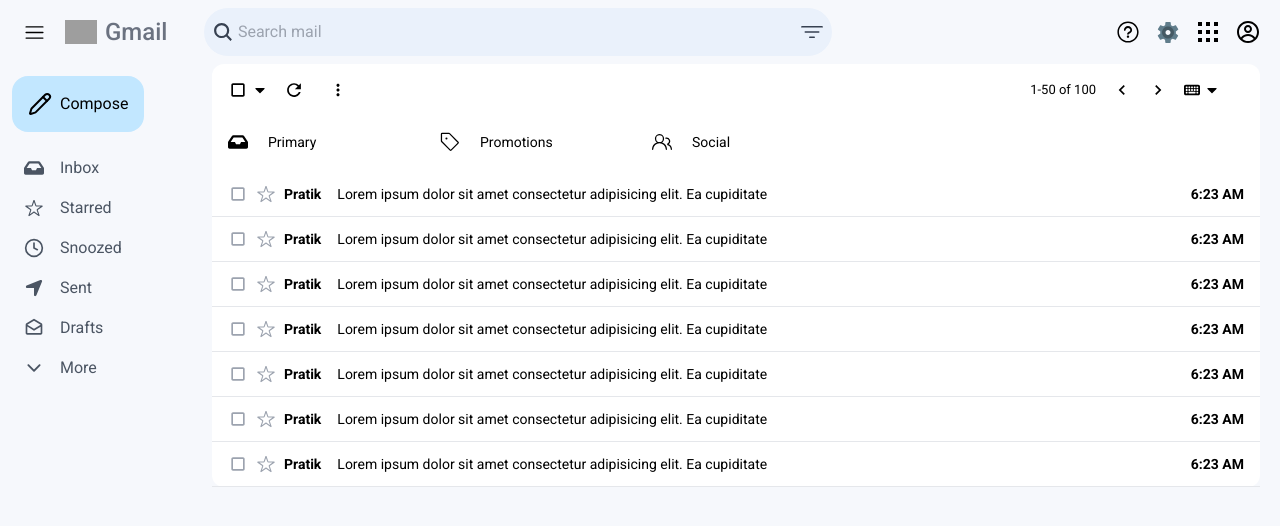
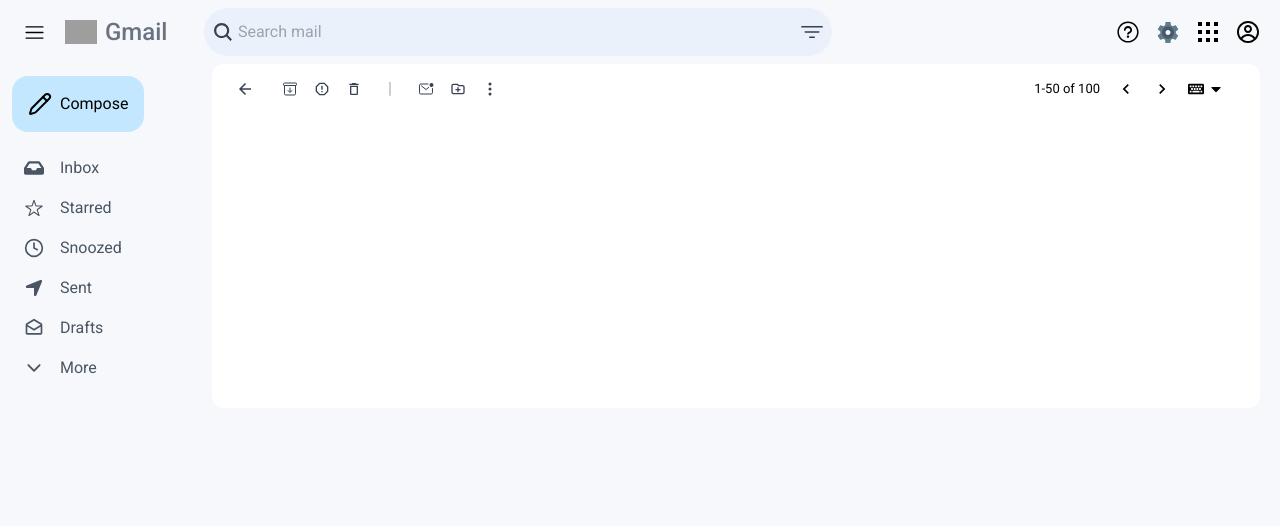
Before and after one commit to Pycreater/gmail-clone, a React (Vite) app in the folder frontend/: page /mail/1 in a window 1280 px wide. Shown: the top 526 px of the page. Built offline with nearby package versions, Linux system fonts and the light colour scheme; grey boxes are pictures that could not be loaded.

Commit message:
feat(routing) add routing and redux tookit

```diff
--- a/frontend/package.json
+++ b/frontend/package.json
@@ -13,7 +13,8 @@
     "react": "^18.3.1",
     "react-avatar": "^5.0.3",
     "react-dom": "^18.3.1",
-    "react-icons": "^5.2.1"
+    "react-icons": "^5.2.1",
+    "react-router-dom": "^6.26.0"
   },
   "devDependencies": {
     "@eslint/js": "^9.8.0",
--- a/frontend/src/App.jsx
+++ b/frontend/src/App.jsx
@@ -1,15 +1,31 @@
+import Body from "./components/Body";
 import InBox from "./components/InBox";
+import Mail from "./components/Mail";
 import NavBar from "./components/NavBar";
-import SideBar from "./components/SideBar";
+import { createBrowserRouter, RouterProvider } from "react-router-dom";
+
+const appRouter = createBrowserRouter([
+  {
+    path: "/",
+    element: <Body />,
+    children: [
+      {
+        path: "/",
+        element: <InBox />,
+      },
+      {
+        path: "/mail/:id",
+        element: <Mail />,
+      },
+    ],
+  },
+]);
 
 function App() {
   return (
     <div className="bg-[#F6F8FC] h-screen">
       <NavBar />
-      <div className="flex">
-        <SideBar />
-        <InBox />
-      </div>
+      <RouterProvider router={appRouter} />
     </div>
   );
 }
--- /dev/null
+++ b/frontend/src/components/Body.jsx
@@ -0,0 +1,13 @@
+import { Outlet } from "react-router-dom";
+import SideBar from "./SideBar";
+
+const Body = () => {
+  return (
+    <div className="flex">
+      <SideBar />
+      <Outlet />
+    </div>
+  );
+};
+
+export default Body;
--- a/frontend/src/components/Email.jsx
+++ b/frontend/src/components/Email.jsx
@@ -1,9 +1,19 @@
 import { IoIosStarOutline } from "react-icons/io";
 import { MdCropSquare } from "react-icons/md";
+import { useNavigate } from "react-router-dom";
 
 const Email = () => {
+  const navigate = useNavigate();
+
+  const openMail = () => {
+    navigate("/mail/hhhs");
+  };
+
   return (
-    <div className="flex items-center justify-between border-b border-gray-200 px-4 py-3 text-sm hover:cursor-pointer hover:shadow-md">
+    <div
+      onClick={openMail}
+      className="flex items-center justify-between border-b border-gray-200 px-4 py-3 text-sm hover:cursor-pointer hover:shadow-md"
+    >
       <div className="flex gap-2">
         <div className="text-gray-400">
           <MdCropSquare size={"20px"} />
--- /dev/null
+++ b/frontend/src/components/Mail.jsx
@@ -0,0 +1,84 @@
+import { IoMdArrowBack } from "react-icons/io";
+import { useNavigate } from "react-router-dom";
+import { IoArchiveOutline } from "react-icons/io5";
+import { PiLineVerticalThin } from "react-icons/pi";
+import { MdKeyboardArrowLeft, MdKeyboardArrowRight } from "react-icons/md";
+import { FaCaretDown, FaKeyboard } from "react-icons/fa";
+import { RiSpam2Line } from "react-icons/ri";
+import { MdOutlineDeleteOutline } from "react-icons/md";
+import { IoMailUnreadOutline } from "react-icons/io5";
+import { HiOutlineFolderAdd } from "react-icons/hi";
+import { BsThreeDotsVertical } from "react-icons/bs";
+
+const arr1 = [
+  {
+    item: <IoArchiveOutline />,
+  },
+  {
+    item: <RiSpam2Line />,
+  },
+  {
+    item: <MdOutlineDeleteOutline />,
+  },
+];
+
+const arr2 = [
+  {
+    item: <IoMailUnreadOutline />,
+  },
+  {
+    item: <HiOutlineFolderAdd />,
+  },
+  {
+    item: <BsThreeDotsVertical />,
+  },
+];
+
+const Mail = () => {
+  const navigate = useNavigate();
+  return (
+    <div className="flex-1 bg-white rounded-xl mx-5">
+      <div className="flex items-center justify-between px-4">
+        <div className="flex items-center gap-5 text-gray-700 py-2">
+          <div
+            className="hover:bg-gray-200 rounded-full p-2 cursor-pointer"
+            onClick={() => navigate("/")}
+          >
+            <IoMdArrowBack size={"18px"} />
+          </div>
+
+          <div className="flex gap-4 cursor-pointer">
+            {arr1.map((item, index) => (
+              <div key={index}>{item.item}</div>
+            ))}
+          </div>
+          <div>
+            <PiLineVerticalThin />
+          </div>
+
+          <div className="flex gap-4 cursor-pointer">
+            {arr2.map((item, index) => (
+              <div key={index}>{item.item}</div>
+            ))}
+          </div>
+        </div>
+        <div className="flex items-center gap-4 mr-5">
+          <span className="text-[13px] hover:bg-gray-200 rounded-md">
+            1-50 of 100
+          </span>
+          <div className="flex gap-4">
+            <MdKeyboardArrowLeft size={"20px"} />
+            <MdKeyboardArrowRight size={"20px"} />
+          </div>
+          <div className="flex items-center gap-1">
+            <FaKeyboard />
+            <FaCaretDown />
+          </div>
+        </div>
+      </div>
+      <div className=""></div>
+    </div>
+  );
+};
+
+export default Mail;
```
Also changed, not shown: 1 other file (tests, documents, lock files or other folders).
